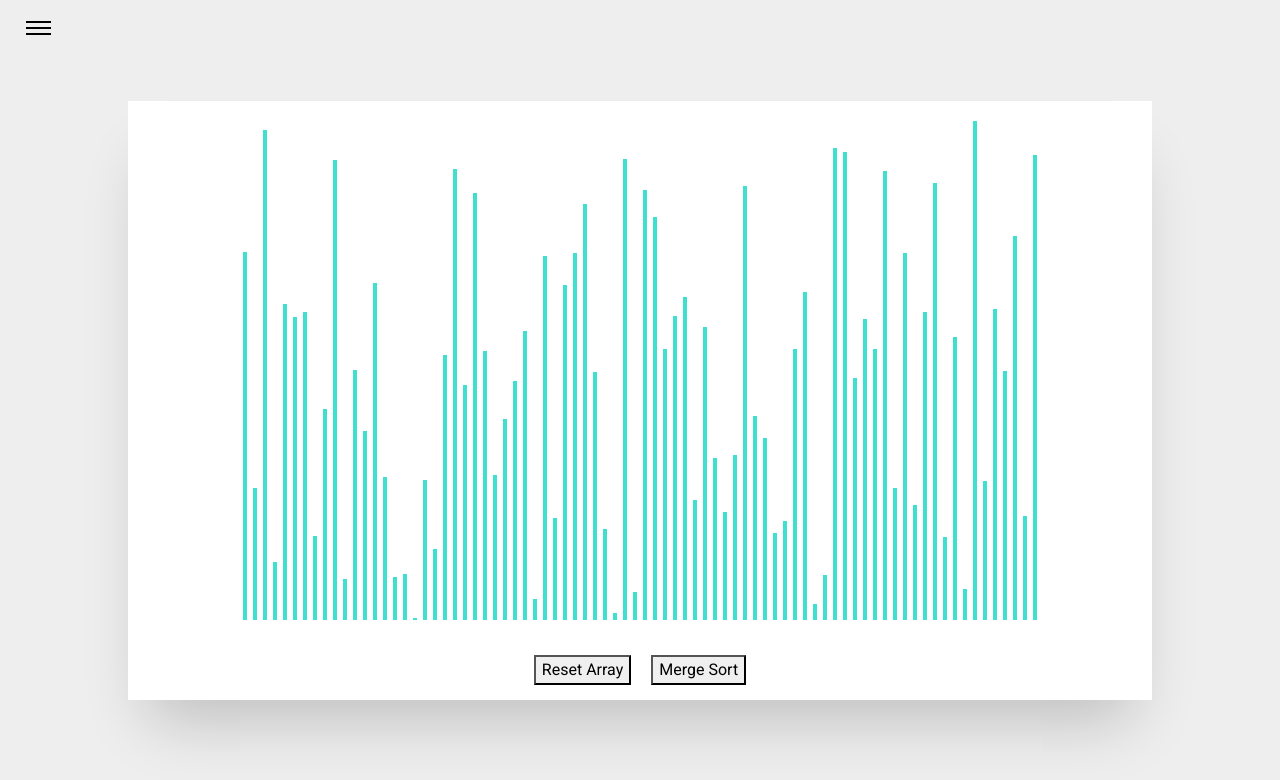
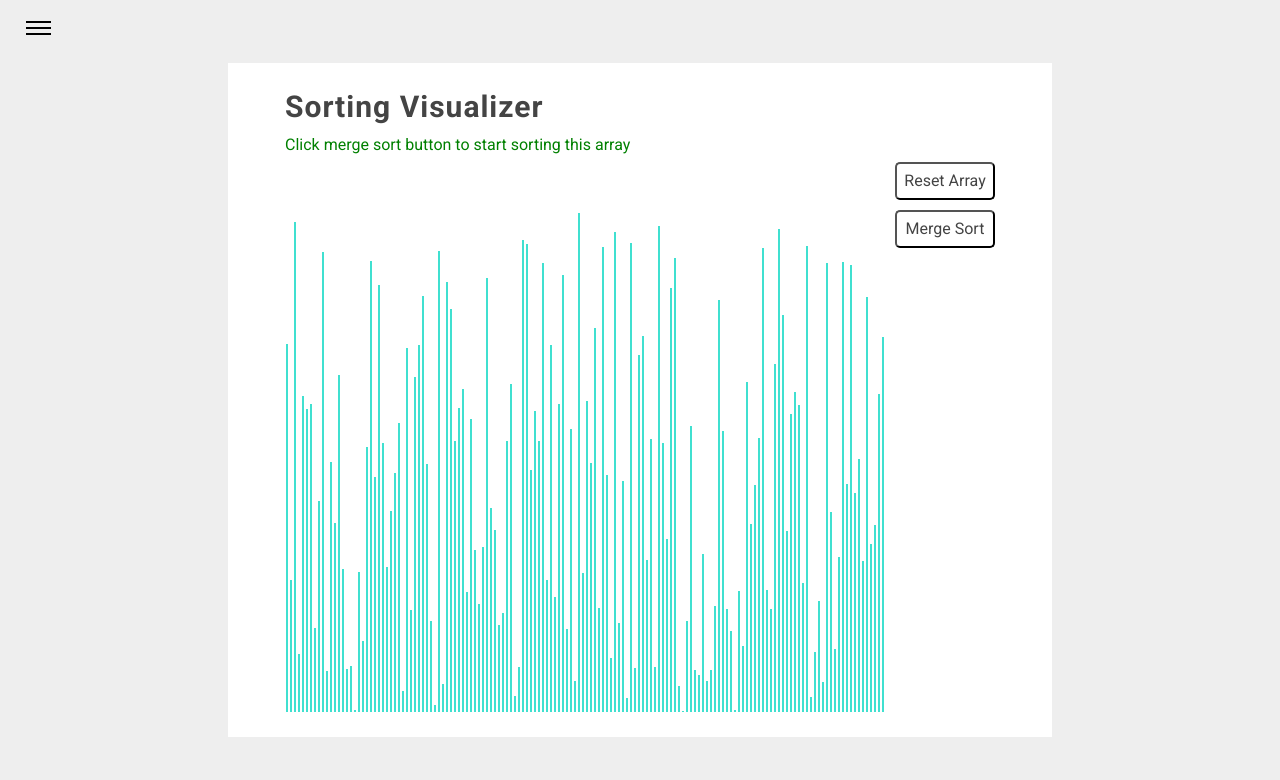
Before and after one commit to hitran/my-css-collection, a React (Create React App) app: page /algorithm-visualizer in a window 1280 px wide. Shown: the top 780 px of the page. Built offline with nearby package versions, Linux system fonts and the light colour scheme.

Commit message:
update layout and validation for buttons

```diff
--- a/src/AlgorithmVisualizer/AlgorithmVisualizer.jsx
+++ b/src/AlgorithmVisualizer/AlgorithmVisualizer.jsx
@@ -5,26 +5,33 @@ import { getMergeSortAnimations } from './mergeSort/mergeSort';
 export default function AlgorithmVisualizer() {
     const [randomValues, setRandomValues] = useState([]);
     const [bars, setBars] = useState([]);
+    const [isButtonDisabled, setIsButtonDisabled] = useState(false);
+    const [isArraySorted, setIsArraySorted] = useState(false);
+
     const barWrapper = React.createRef();
-
 
     const PRIMARY_COLOR = "turquoise";
     const SECONDARY_COLOR = "red";
-    const ANIMATION_SPEED_MS = 20;
+    const ANIMATION_SPEED_MS = 10;
 
 
     const resetArray = () => {
         let tempValues = [];
-        for (let i = 0; i < 80; i++) {
+        for (let i = 0; i < 150; i++) {
             tempValues.push(Math.floor(Math.random() * 500));
         }
         setRandomValues(tempValues);
         const newBars = tempValues.map(value => <div className={styles.Bar} style={{ height: `${value}px`, backgroundColor: `${PRIMARY_COLOR}` }}></div>);
         setBars(newBars);
+        setIsButtonDisabled(false);
+        setIsArraySorted(false);
     }
 
     const mergeSortAnimations = () => {
-        if (randomValues.length <= 1) return;
+
+        setIsButtonDisabled(true);
+        setIsArraySorted(false);
+
         const animations = getMergeSortAnimations(randomValues);
         for (let i = 0; i < animations.length; i++) {
             const arrayBars = barWrapper.current.childNodes;
@@ -46,26 +53,42 @@ export default function AlgorithmVisualizer() {
                 }, i * ANIMATION_SPEED_MS);
             }
         }
+
+        // calculate total time needed for the animation to finish
+        const totalTime = animations.length * ANIMATION_SPEED_MS
+        setTimeout(() => { setIsButtonDisabled(false) }, totalTime + 5);
+        setTimeout(() => { setIsArraySorted(true) }, totalTime + 5);
     }
 
-    const selectionSortAnimations = () => {}
-    const insertionSortAnimations = () => {}
-    const bubbleSortAnimations = () => {}
+    // const selectionSortAnimations = () => { }
+    // const insertionSortAnimations = () => { }
+    // const bubbleSortAnimations = () => { }
 
-    useEffect(() => { resetArray()}, [])
+    useEffect(() => {
+        resetArray();
+    }, [])
 
 
 
     return (
         <div className={styles.VisualizerWrapper}>
-            <div ref={barWrapper} className={styles.BarWrapper}>{bars}</div>
-            <div className={styles.Settings}>
-                <button onClick={resetArray}>Reset Array</button>
-                <button onClick={mergeSortAnimations}>Merge Sort</button>
-                {/* <button onClick={selectionSortAnimations}>Selection Sort</button>
-                <button onClick={insertionSortAnimations}>Insertion Sort</button>
-                <button onClick={bubbleSortAnimations}>Bubble Sort</button> */}
+            <h1 className="Title">Sorting Visualizer</h1>
+            <div className={styles.HiddenOnMobile}>
+                <p className={styles.SuccessMsg}>{isArraySorted ? "This array is sorted!" :"" }</p>
+                <p className={styles.SuccessMsg}>{isButtonDisabled ? "Sorting..." : ""}</p>
+                <p className={styles.SuccessMsg}>{!isButtonDisabled && !isArraySorted ? "Click merge sort button to start sorting this array" : ""}</p>
+                <div>
+                    <div ref={barWrapper} className={styles.BarWrapper}>{bars}</div>
+                    <div className={styles.Settings}>
+                        <button disabled={isButtonDisabled} onClick={resetArray}>Reset Array</button>
+                        <button disabled={isButtonDisabled} onClick={mergeSortAnimations}>Merge Sort</button>
+                        {/* <button onClick={selectionSortAnimations}>Selection Sort</button>
+                        <button onClick={insertionSortAnimations}>Insertion Sort</button>
+                        <button onClick={bubbleSortAnimations}>Bubble Sort</button> */}
+                    </div>
+                </div>
             </div>
+            <div className={styles.HiddenOnDesktop}>Unfortunately, devices are not supported by this project! :( </div>
         </div>
     )
 }
--- a/src/AlgorithmVisualizer/AlgorithmVisualizer.module.scss
+++ b/src/AlgorithmVisualizer/AlgorithmVisualizer.module.scss
@@ -1,22 +1,81 @@
-.VisualizerWrapper div {
-    display: flex;
-    align-items: flex-end;
-    justify-content: center;
+@import '../common-modules/color.scss';
+
+.VisualizerWrapper {
+    overflow-X: hidden;
+    background-color: $white;
+    padding: 10px;
+    box-sizing: content-box;
+    > div > div {
+        display: flex;
+        justify-content: space-between;
+    }
+    p {
+        margin-bottom: 5px;
+    }
 }
+
+.HiddenOnMobile {
+    display: none;
+}
+
 .Bar {
-    width: 4px;
-    margin: 0 3px;
+    width: 2px;
+    margin: 0 1px;
 }
 
 .BarWrapper {
-    padding: 20px;
+    height: 550px;
+    min-width: 600px;
+    display: flex;
+    justify-content: flex-start;
+    align-items: flex-end;
+    flex-wrap: no-wrap;
 }
 
 .Settings {
     display: flex;
-    justify-content: center;
-    margin: 15px;
+    justify-content: flex-start;
+    flex-direction: column;
+    margin: 0 0 0 10px;
+    min-width: 100px;
     button {
-        margin: 0 10px;
+        margin: 0 0 10px 0;
+        background-color: white;
+        border-radius: 5px;
+        color: $default-text-color;
+        padding: 5px;
+        width: 100%;
+        &:focus {
+            outline: none;
+        }
+        &:disabled {
+            opacity: 0.8;
+            cursor: no-drop;
+            background-color: $light-gray;
+        }
     }
 }
+
+@media screen and (min-width: 768px) {
+    .VisualizerWrapper {
+        padding: 3%;
+       // min-width: 850px;
+    }
+    .HiddenOnMobile {
+        display: block;
+    }
+
+    .HiddenOnDesktop {
+        display: none;
+    }
+}
+
+.SuccessMsg {
+    color: green;
+}
+
+@media screen and (min-width: 850px) {
+    .VisualizerWrapper {
+        padding: 2% 4.5%;
+    }
+}
--- a/src/App.scss
+++ b/src/App.scss
@@ -15,8 +15,18 @@ h1.Title {
   letter-spacing: 1px;
 }
 
+.MainContentWrapper {
+  box-shadow: 0px 40px 60px -20px rgba(0,0,0,0.2);
+  background-color: $white;
+  width: 100%;
+}
+
 @media screen and (min-width: 500px) {
   h1.Title {
     font-size: 30px;
   }
+
+  .MainContentWrapper {
+    margin: 0 10%;
+  }
 }
--- a/src/Canvas/Canvas.jsx
+++ b/src/Canvas/Canvas.jsx
@@ -3,10 +3,8 @@ import styles from './Canvas.module.scss';
 
 function Canvas(props) {
     return (
-        <div className={styles.Wrapper}>
-            <div className={styles.MainContentWrapper}>
-                {props.children}
-            </div>
+        <div className={styles.Wrapper} >
+            {props.children}
         </div>
     )
 }
--- a/src/Canvas/Canvas.module.scss
+++ b/src/Canvas/Canvas.module.scss
@@ -9,18 +9,5 @@
     align-items: center;
     box-sizing: border-box;
     overflow-Y: hidden;
+    justify-content: center;
 }
-
-
-.MainContentWrapper {
-    box-shadow: 0px 40px 60px -20px rgba(0,0,0,0.2);
-    min-width: 100%;
-    background-color: $white;
-    padding: 0;
-}
-
-@media screen and (min-width: 700px) {
-    .Wrapper {
-        padding: 0 10%;
-    }
-}
--- a/src/MusicPlayer/MusicPlayer.jsx
+++ b/src/MusicPlayer/MusicPlayer.jsx
@@ -1,4 +1,4 @@
-import React, { useState} from 'react';
+import React, { useState } from 'react';
 import styles from './MusicPlayer.module.scss';
 import { faPlay, faForward, faBackward, faPause, faVolumeMute, faVolumeUp } from "@fortawesome/free-solid-svg-icons";
 import { FontAwesomeIcon } from '@fortawesome/react-fontawesome';
@@ -48,6 +48,7 @@ function MusicPlayer() {
     }
 
     return (
+        <div className="MainContentWrapper">
             <div className={styles.MusicPlayer}>
                 <h1 className="Title">Music Player</h1>
                 <p>A simple music player</p>
@@ -83,7 +84,7 @@ function MusicPlayer() {
                         <span></span>
                     </div>
                     <span>
-                    <FontAwesomeIcon icon={faBackward}/>
+                        <FontAwesomeIcon icon={faBackward} />
                     </span>
                     <span className={styles.PlayBtn}>
                         <FontAwesomeIcon onClick={handlePlayBtnClick} icon={isPlaying ? faPause : faPlay} />
@@ -97,6 +98,7 @@ function MusicPlayer() {
                 </div>
                 {/* end player controls */}
             </div>
+        </div>
     )
 }
 
--- a/src/PinterestGrid/PinterestGrid.jsx
+++ b/src/PinterestGrid/PinterestGrid.jsx
@@ -6,10 +6,11 @@ import { FontAwesomeIcon } from '@fortawesome/react-fontawesome';
 
 function Grid() {
     const boxes = [];
-    for (let i = 0; i < 16; i ++) {
+    for (let i = 0; i < 16; i++) {
         boxes.push(<div className={styles.Box}></div>)
     }
     return (
+        <div className="MainContentWrapper">
             <div className={styles.GridWrapper}>
                 <div>
                     <FontAwesomeIcon icon={faSmile} />
@@ -21,6 +22,7 @@ function Grid() {
                     {boxes}
                 </div>
             </div>
+        </div>
     )
 }
 
```
Lines whose indentation alone changed are shown as unchanged.
